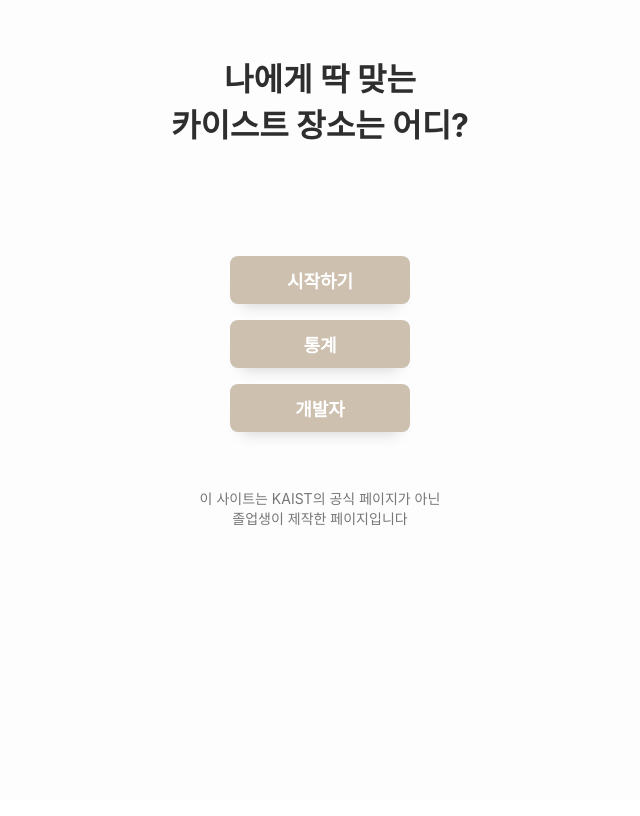
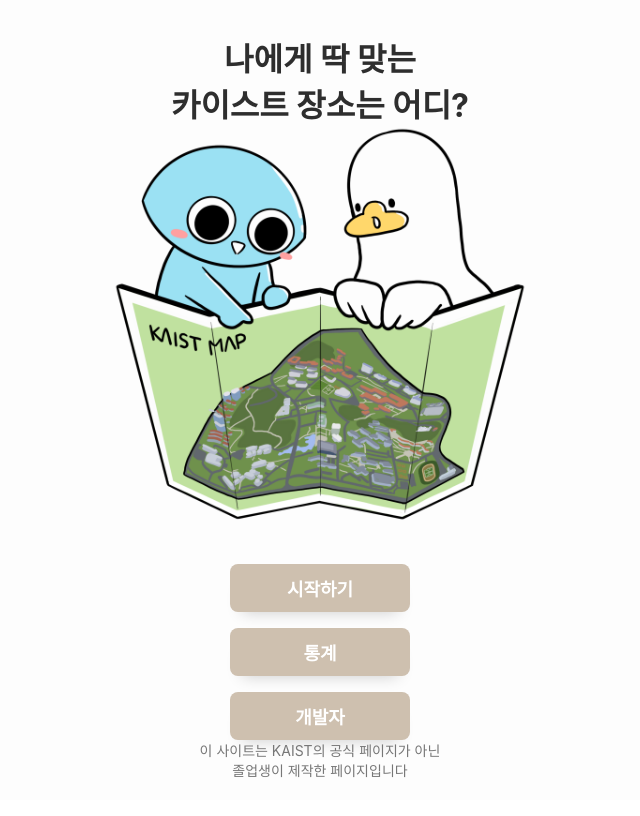
Before and after one commit to nonalcholic/nonalcholic, a React (Create React App) app in the folder client/: page /start in a window 1280 px wide. Shown: the top 816 px of the page, without its empty margins (320-960 px from the left). Built offline with nearby package versions, Linux system fonts and the light colour scheme; no server answers.

Commit message:
Add image

```diff
--- a/client/src/pages/StartPage.scss
+++ b/client/src/pages/StartPage.scss
@@ -7,3 +7,17 @@
 
   margin: auto 0;
 }
+
+.image-container {
+  position: relative;
+  padding-top: 80px;
+
+  .title {
+    position: absolute;
+    width: 100%;
+    top: 32px;
+  }
+  .main-image {
+    width: 480px;
+  }
+}
--- a/client/src/pages/StartPage.tsx
+++ b/client/src/pages/StartPage.tsx
@@ -9,9 +9,15 @@ const StartPage: React.FC<Props> = (props) => {
 
   return (
     <>
-      <span className="title" style={{ height: 200 }}>
-        {"나에게 딱 맞는\n카이스트 장소는 어디?"}
-      </span>
+      <div className="image-container">
+        <span className="title with-image">
+          {"나에게 딱 맞는\n카이스트 장소는 어디?"}
+        </span>
+        <img
+          className="main-image"
+          src={require("../assets/main.png").default}
+        />
+      </div>
       <div className="buttons-container">
         <button
           className="large-button"
```
Also changed, not shown: client/src/assets/main.png (added).
